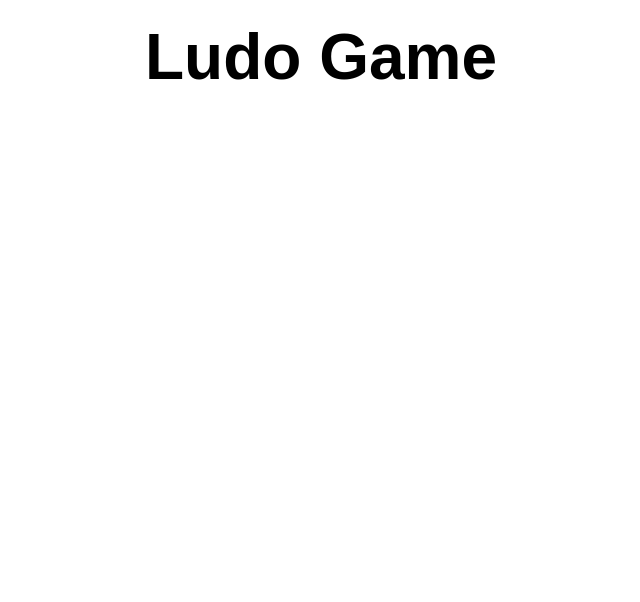
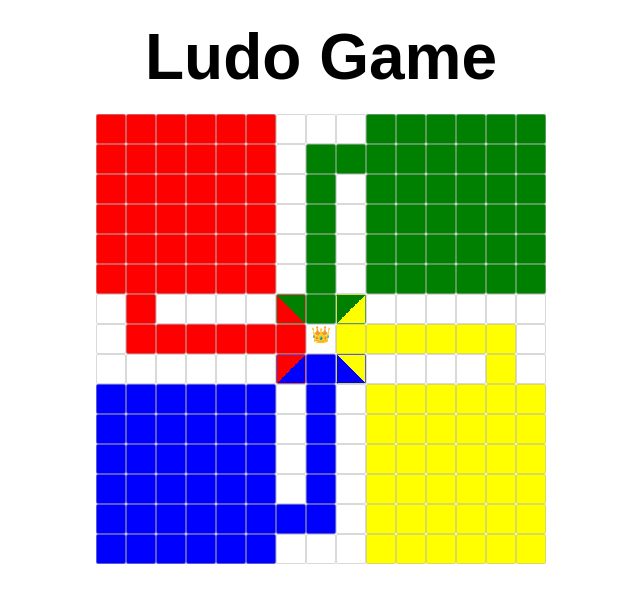
Before and after one commit to tdissana/ludo-game, a plain HTML site: page index.html in a window 1280 px wide. Shown: the whole page, without its empty margins (319-959 px from the left). Drawn offline with Linux system fonts and the light colour scheme.

Commit message:
Implement and style ludo board

```diff
--- a/script.js
+++ b/script.js
@@ -0,0 +1,41 @@
+function generateBoard() {
+    const rows = 15;
+    const columns = 15;
+    const board = document.getElementById("board");
+
+    for (let i = 0; i < rows; i++) {
+
+        for (let j = 0; j < columns; j++) {
+
+            let color = 'white';
+            if ((i < 6 && j < 6) || (i === 7 && j > 0 && j < 7) || (i === 6 && j === 1)) color = 'red';
+            else if ((i < 6 && j > 8) || (j === 7 && i > 0 && i < 7) || (i === 1 && j === 8)) color = 'green';
+            else if ((i > 8 && j < 6) || (j === 7 && i > 7 && i < 14) || (i === 13 && j === 6)) color = 'blue';
+            else if ((i > 8 && j > 8) || (i === 7 && j > 7 && j < 14) || (i === 8 && j === 13)) color = 'yellow';
+
+            const square = document.createElement("div");
+            square.style.backgroundColor = color;
+            square.classList.add("square");
+
+            if (i == 6 && j == 6) {
+                square.style.background = "linear-gradient(to top right, red 50%, green 50%)";
+            }
+            else if (i == 8 && j == 6) {
+                square.style.background = "linear-gradient(to bottom right, red 50%, blue 50%)";
+            }
+            else if (i == 6 && j == 8) {
+                square.style.background = "linear-gradient(to bottom right, green 50%, yellow 50%)";
+            }
+            else if (i == 8 && j == 8) {
+                square.style.background = "linear-gradient(to bottom left, yellow 50%, blue 50%)";
+            }
+            else if (i == 7 && j == 7) {
+                square.textContent = "👑";
+            }
+
+            board.appendChild(square);
+        }
+    }
+}
+
+generateBoard();
--- a/style.css
+++ b/style.css
@@ -10,3 +10,21 @@
     text-align: center;
     margin: 20px;
 }
+
+#board {
+    height: 450px;
+    width: 450px;
+    margin: auto;
+    display: grid;
+    grid-template-columns: repeat(15, 1fr);
+    grid-template-rows: repeat(15, 1fr);
+}
+
+.square {
+    width: 30px;
+    height: 30px;
+    border: 2px bold;
+    border: 1px solid hsla(0, 0%, 70%, 0.5);
+    text-align: center;
+    border-radius: 2px;
+}
```
